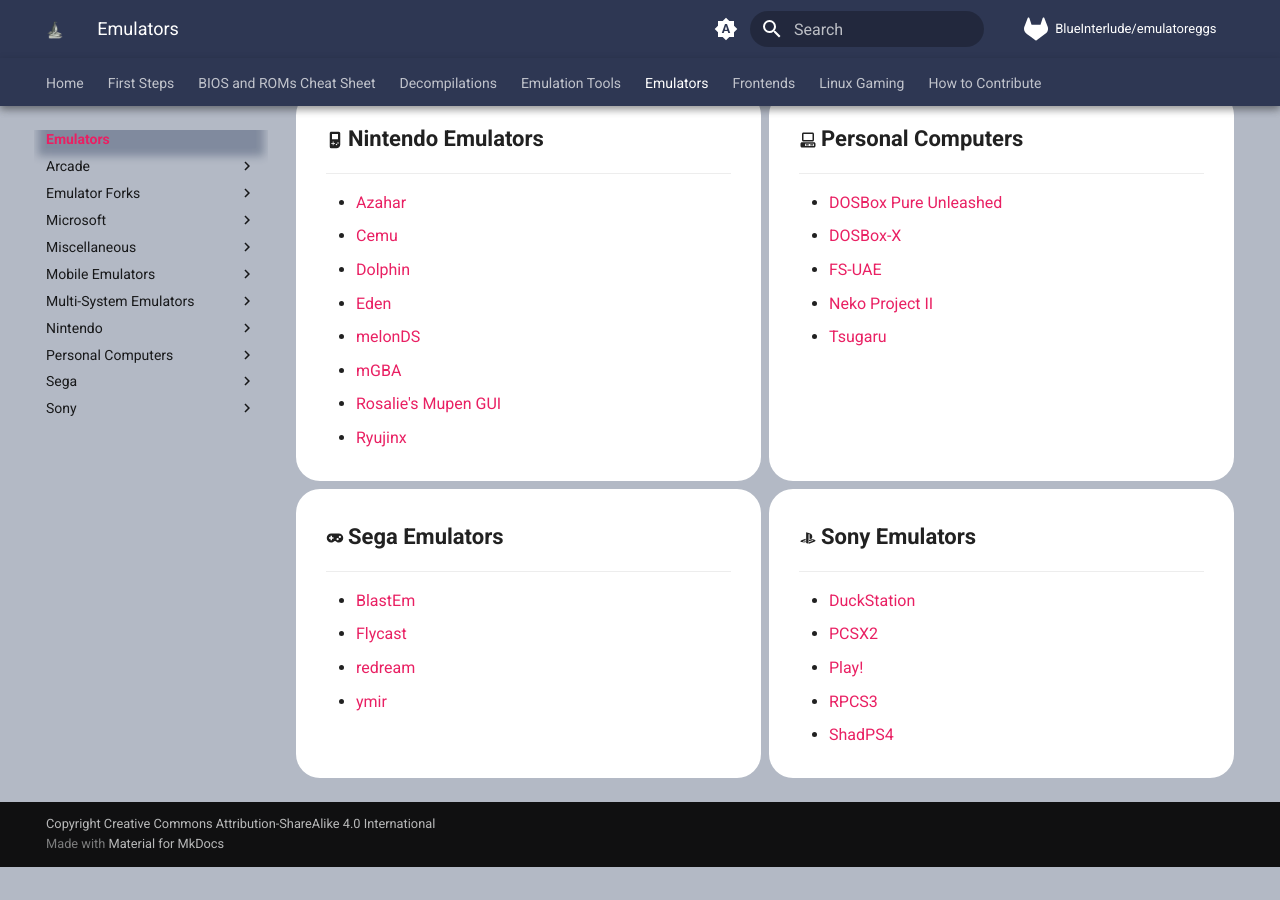
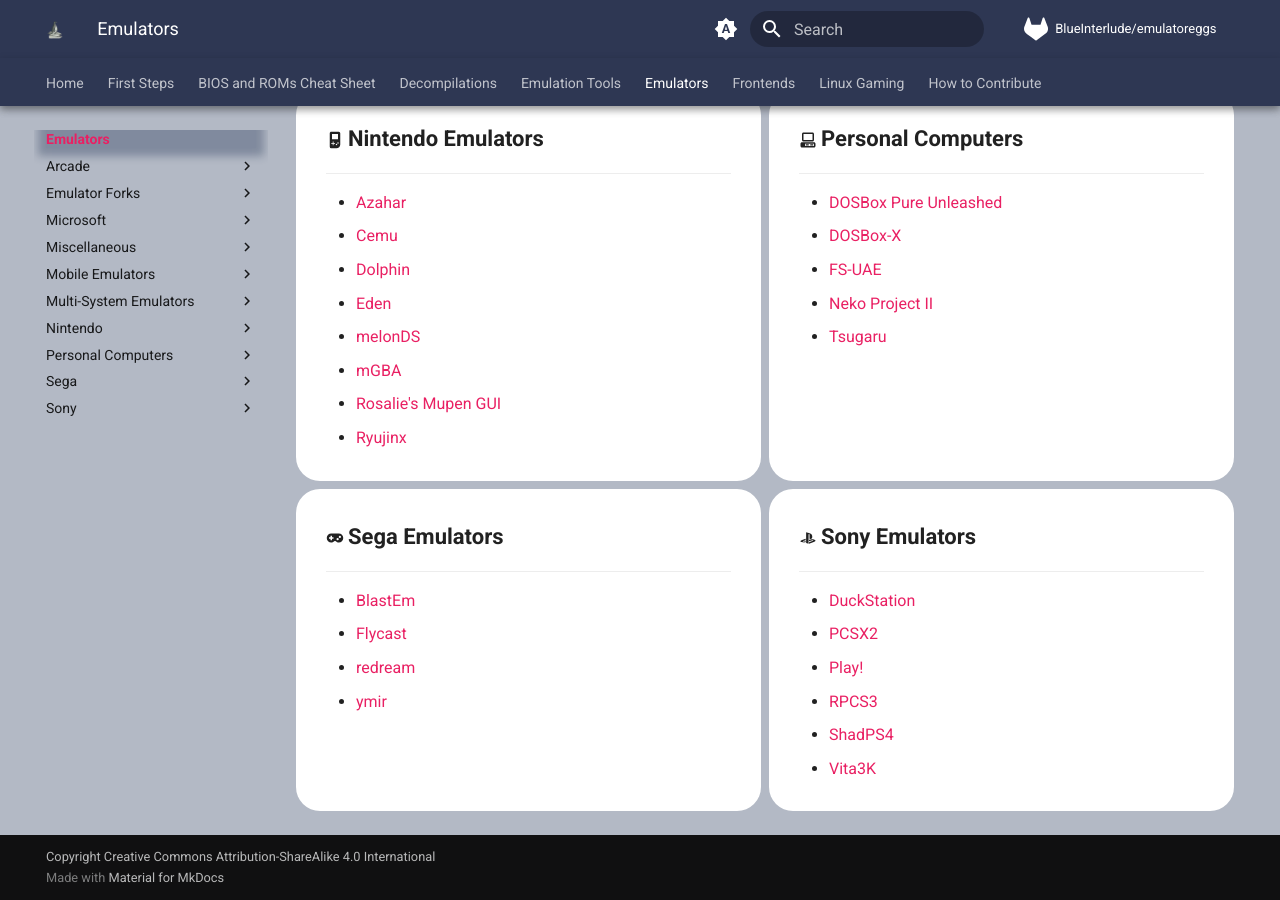
Before and after one commit to emulatoreggs/emulatoreggs, an MkDocs documentation site: the page built from docs/emulators/index.md, in a window 1280 px wide and 900 px high, scrolled down 1112 px. Built offline with MkDocs 1.6.1 and Material for MkDocs 9.7.7, drawn with Linux system fonts in a browser that asks for light colours; comment, search, counter and statistics services are not loaded; before the commit the page ends 1979 px from its top, so only the background shows below that.

Commit message:
docs: add Vita3K

```diff
--- a/docs/emulators/index.md
+++ b/docs/emulators/index.md
@@ -102,3 +102,4 @@
   - [Play!](./sony/play.md)
   - [RPCS3](./sony/rpcs3.md)
   - [ShadPS4](./sony/shadps4.md)
+  - [Vita3K](./sony/vita3k.md)
--- a/mkdocs.yml
+++ b/mkdocs.yml
@@ -81,6 +81,7 @@ nav:
         - Play!: 'emulators/sony/play.md'
         - RPCS3: 'emulators/sony/rpcs3.md'
         - ShadPS4: 'emulators/sony/shadps4.md'
+        - Vita3K: 'emulators/sony/vita3k.md'
   - Frontends:
       - Frontends: 'frontends/index.md'
       - ES-DE: 'frontends/es-de.md'
```
Also changed, not shown: docs/emulators/sony/vita3k.md (added, +1 -0 lines).
